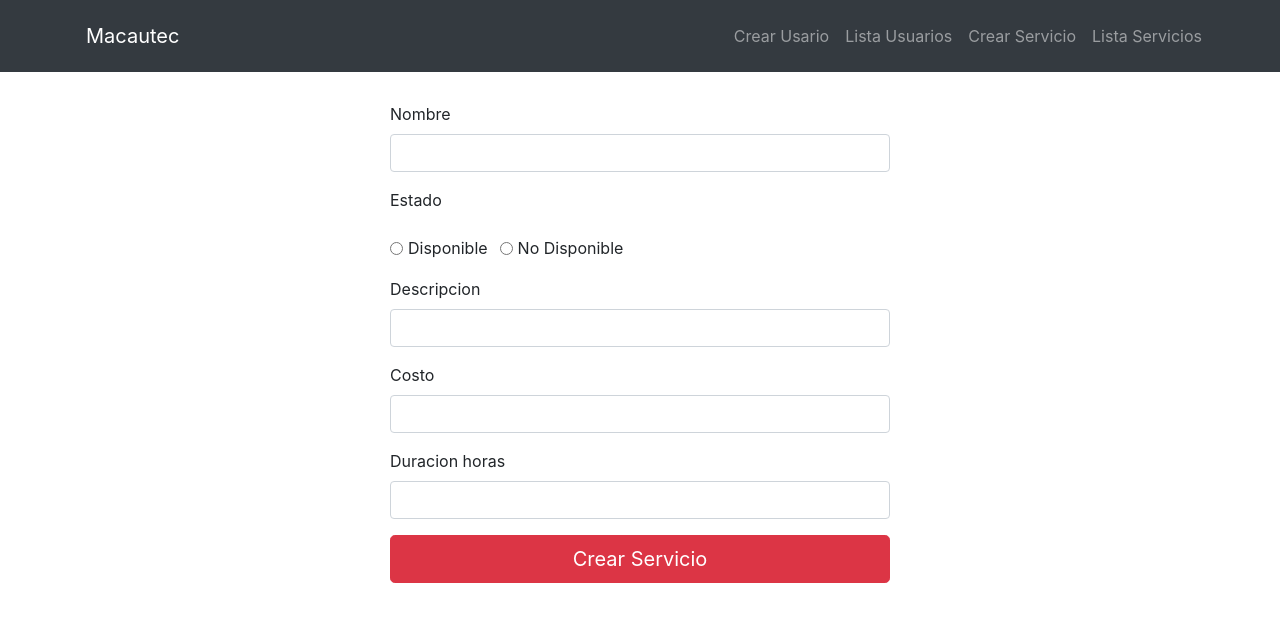
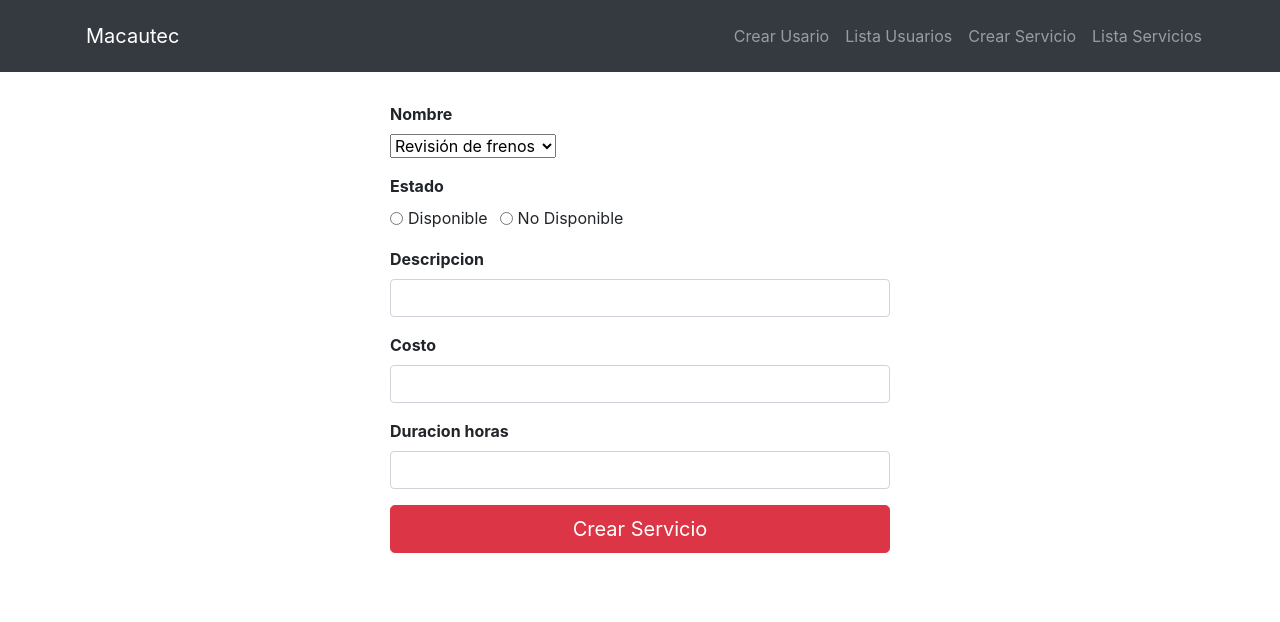
Before and after one commit to JeimmyDeAguasSotelo/Macautec-Jeimy, a React (Create React App) app: page /editar-servicio/1 in a window 1280 px wide. Shown: the top 622 px of the page. Built offline with nearby package versions, Linux system fonts and the light colour scheme; no server answers.

Commit message:
Mejoras a formularios de creacion y edicion

```diff
--- a/src/components/crear-servicio.component.js
+++ b/src/components/crear-servicio.component.js
@@ -74,16 +74,30 @@ export default class CrearServicio extends Component {
   render() {
     return (<div className="form-wrapper">
       <Form onSubmit={this.onSubmit}>
-        <Form.Group controlId="Nombre">
-          <Form.Label>Nombre</Form.Label>
-          <Form.Control type="text" value={this.state.nombre} onChange={this.onChangeNombreServicio} required/>
-        </Form.Group>
+
+        <div className="form-group" >
+          <label>
+            <strong>Nombre</strong>
+            </label>
+            <br></br>
+              <select value={this.state.nombre} onChange={this.onChangeNombreServicio}>
+                <option value="Revisión de frenos">Revisión de frenos</option>
+                <option value="Pastillas">Pastillas</option>
+                <option value="Discos">Discos</option>
+                <option value="Suspensión">Suspensión</option>
+                <option value="Amortiguadores">Amortiguadores</option>
+                <option value="Cambio de aceite">Cambio de aceite</option>
+                <option value="Alineación">Alineación</option>
+                <option value="Rotación de llantas">Rotación de llantas</option>
+              </select>
+
+
+        </div>
 
         <Form.Group controlId="Estado">
-          <Form.Label>Estado</Form.Label>
-        </Form.Group>
+          <Form.Label><strong>Estado</strong></Form.Label>
+          <br></br>
 
-        <div className="form-group" >
             <div className="form-check form-check-inline">
               <input
                 className="form-check-input"
@@ -109,21 +123,22 @@ export default class CrearServicio extends Component {
               />
               <label className="form-check-label">No Disponible</label>
             </div>
-          </div>
+
+        </Form.Group>
 
 
         <Form.Group controlId="Descripcion">
-          <Form.Label>Descripcion</Form.Label>
+          <Form.Label><strong>Descripcion</strong></Form.Label>
           <Form.Control type="text" value={this.state.descripcion} onChange={this.onChangeDescripcionServicio} required/>
         </Form.Group>
 
         <Form.Group controlId="Costo">
-          <Form.Label>Costo</Form.Label>
+          <Form.Label><strong>Costo</strong></Form.Label>
           <Form.Control type="number" value={this.state.costo} onChange={this.onChangeCostoServicio} required/>
         </Form.Group>
 
         <Form.Group controlId="Duracionhoras">
-          <Form.Label>Duracion horas</Form.Label>
+          <Form.Label><strong>Duracion horas</strong></Form.Label>
           <Form.Control type="number" value={this.state.duracionhoras} onChange={this.onChangeDuracionhorasServicio} required/>
         </Form.Group>
 
--- a/src/components/crear-usuario.component.js
+++ b/src/components/crear-usuario.component.js
@@ -59,17 +59,17 @@ export default class CrearUsuario extends Component {
     return (<div className="form-wrapper">
       <Form onSubmit={this.onSubmit}>
         <Form.Group controlId="Nombre">
-          <Form.Label>Nombre</Form.Label>
+          <Form.Label><strong>Nombre</strong></Form.Label>
           <Form.Control type="text" value={this.state.nombre} onChange={this.onChangeNombreUsuario} />
         </Form.Group>
 
         <Form.Group controlId="Email">
-          <Form.Label>Email</Form.Label>
+          <Form.Label><strong>Email</strong></Form.Label>
           <Form.Control type="email" value={this.state.email} onChange={this.onChangeEmailUsuario} />
         </Form.Group>
 
         <Form.Group controlId="Tipo">
-          <Form.Label>Tipo</Form.Label>
+          <Form.Label><strong>Tipo</strong></Form.Label>
         </Form.Group>
 
         <div className="form-group">
--- a/src/components/editar-servicio.component.js
+++ b/src/components/editar-servicio.component.js
@@ -89,15 +89,30 @@ export default class EditarServicio extends Component {
   render() {
     return (<div className="form-wrapper">
       <Form onSubmit={this.onSubmit}>
-        <Form.Group controlId="Nombre">
-          <Form.Label>Nombre</Form.Label>
-          <Form.Control type="text" value={this.state.nombre} onChange={this.onChangeNombreServicio} />
-        </Form.Group>
+
+      <div className="form-group" >
+          <label>
+            <strong>Nombre</strong>
+            </label>
+            <br></br>
+              <select value={this.state.nombre} onChange={this.onChangeNombreServicio}>
+                <option value="Revisión de frenos">Revisión de frenos</option>
+                <option value="Pastillas">Pastillas</option>
+                <option value="Discos">Discos</option>
+                <option value="Suspensión">Suspensión</option>
+                <option value="Amortiguadores">Amortiguadores</option>
+                <option value="Cambio de aceite">Cambio de aceite</option>
+                <option value="Alineación">Alineación</option>
+                <option value="Rotación de llantas">Rotación de llantas</option>
+              </select>
+
+
+        </div>
 
         <Form.Group controlId="Estado">
-          <Form.Label>Estado</Form.Label>
-        </Form.Group>
-        <div className="form-group" >
+          <Form.Label><strong>Estado</strong></Form.Label>
+          <br></br>
+
             <div className="form-check form-check-inline">
               <input
                 className="form-check-input"
@@ -123,23 +138,24 @@ export default class EditarServicio extends Component {
               />
               <label className="form-check-label">No Disponible</label>
             </div>
-          </div>
+
+        </Form.Group>
+
 
         <Form.Group controlId="Descripcion">
-          <Form.Label>Descripcion</Form.Label>
-          <Form.Control type="text" value={this.state.descripcion} onChange={this.onChangeDescripcionServicio} />
+          <Form.Label><strong>Descripcion</strong></Form.Label>
+          <Form.Control type="text" value={this.state.descripcion} onChange={this.onChangeDescripcionServicio} required/>
         </Form.Group>
 
         <Form.Group controlId="Costo">
-          <Form.Label>Costo</Form.Label>
-          <Form.Control type="number" value={this.state.costo} onChange={this.onChangeCostoServicio} />
+          <Form.Label><strong>Costo</strong></Form.Label>
+          <Form.Control type="number" value={this.state.costo} onChange={this.onChangeCostoServicio} required/>
         </Form.Group>
 
         <Form.Group controlId="Duracionhoras">
-          <Form.Label>Duracion horas</Form.Label>
-          <Form.Control type="number" value={this.state.duracionhoras} onChange={this.onChangeDuracionhorasServicio} />
+          <Form.Label><strong>Duracion horas</strong></Form.Label>
+          <Form.Control type="number" value={this.state.duracionhoras} onChange={this.onChangeDuracionhorasServicio} required/>
         </Form.Group>
-
 
         <Button variant="danger" size="lg" block="block" type="submit">
           Crear Servicio
--- a/src/components/editar-usuario.component.js
+++ b/src/components/editar-usuario.component.js
@@ -74,17 +74,18 @@ export default class EditarUsuario extends Component {
     return (<div className="form-wrapper">
       <Form onSubmit={this.onSubmit}>
         <Form.Group controlId="Nombre">
-          <Form.Label>Nombre</Form.Label>
+          <Form.Label><strong>Nombre</strong></Form.Label>
           <Form.Control type="text" value={this.state.nombre} onChange={this.onChangeNombreUsuario} />
         </Form.Group>
 
         <Form.Group controlId="Email">
-          <Form.Label>Email</Form.Label>
+          <Form.Label><strong>Email</strong></Form.Label>
           <Form.Control type="email" value={this.state.email} onChange={this.onChangeEmailUsuario} />
         </Form.Group>
 
         <Form.Group controlId="Tipo">
-          <Form.Label>Tipo</Form.Label>
+          <Form.Label><strong>Tipo</strong></Form.Label>
+        </Form.Group>
 
           <div className="form-group">
             <div className="form-check form-check-inline">
@@ -114,8 +115,6 @@ export default class EditarUsuario extends Component {
             </div>
           </div>
 
-        </Form.Group>
-
         <Button variant="danger" size="lg" block="block" type="submit">
           Editar Usuario
         </Button>
```
